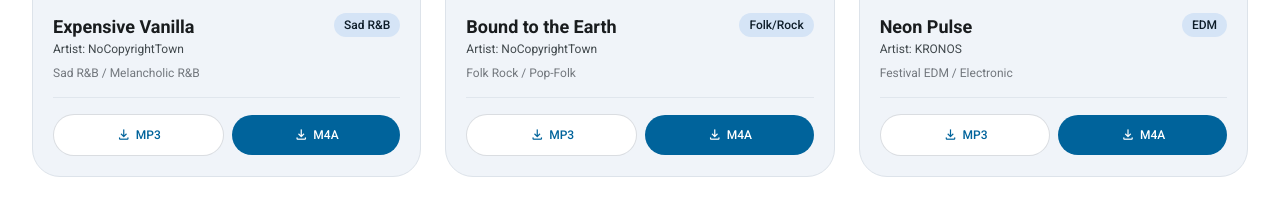
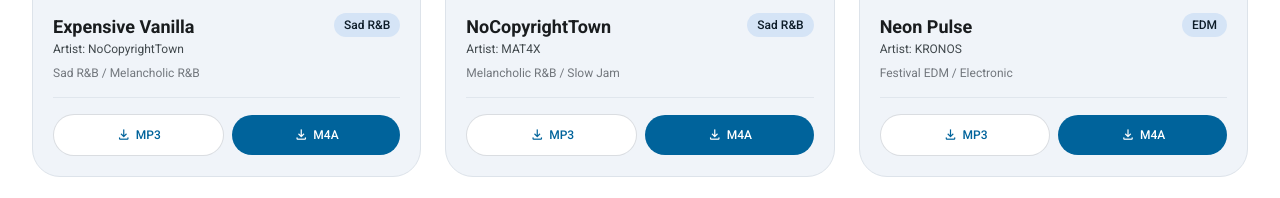
Before and after one commit to XPDevApps/NoCopyrightTown, a plain HTML site: page index.html in a window 1280 px wide. Shown: the part 1253-1451 px from the top of the page. Drawn offline with nearby package versions, Linux system fonts and the light colour scheme.

Commit message:
Update track information and audio source links
Updated track details including durations, IDs, titles, and audio sources. Changed download links to use mp3 and m4a sources appropriately.

```diff
--- a/index.html
+++ b/index.html
@@ -364,22 +364,24 @@
                 genre: 'Sad R&B',
                 style: 'Sad R&B / Melancholic R&B',
                 bpm: 150,
-                duration: '2:45',
+                duration: '2:54',
                 imageSrc: 'https://xpdevapps.github.io/NoCopyrightTown/Expensive%20Vanilla.jpg',
-                audioSrc: 'https://xpdevapps.github.io/NoCopyrightTown/Expensive%20Vanilla.m4a',
+                m4aSrc: 'https://xpdevapps.github.io/NoCopyrightTown/Expensive%20Vanilla.m4a', // Lu par défaut & Téléchargeable M4A
+                mp3Src: 'https://xpdevapps.github.io/NoCopyrightTown/Expensive%20Vanilla.mp3', // Téléchargeable MP3
                 popular: 100,
-                date: '2026-11-04'
+                date: '2026-11-03'
             },
             {
-                id: 'bound_to_the_earth',
-                title: 'Bound to the Earth',
-                artist: 'NoCopyrightTown',
-                genre: 'Folk/Rock',
-                style: 'Folk Rock / Pop-Folk',
+                id: 'midnight_vibes',
+                title: 'NoCopyrightTown',
+                artist: 'MAT4X',
+                genre: 'Sad R&B',
+                style: 'Melancholic R&B / Slow Jam',
                 bpm: 85,
                 duration: '3:00',
                 imageSrc: 'https://xpdevapps.github.io/NoCopyrightTown/Bound%20to%20the%20Earth.jpg',
-                audioSrc: 'https://xpdevapps.github.io/NoCopyrightTown/Bound%20to%20the%20Earth.m4a',
+                m4aSrc: 'https://xpdevapps.github.io/NoCopyrightTown/Bound%20to%20the%20Earth.m4a',
+                mp3Src: 'https://xpdevapps.github.io/NoCopyrightTown/Bound%20to%20the%20Earth.mp3',
                 popular: 85,
                 date: '2026-11-04'
             },
@@ -392,7 +394,8 @@
                 bpm: 128,
                 duration: '3:10',
                 imageSrc: 'https://images.unsplash.com/photo-1470225620780-dba8ba36b745?auto=format&fit=crop&w=400&q=80',
-                audioSrc: 'https://xpdevapps.github.io/NoCopyrightTown/Expensive%20Vanilla.mp3',
+                m4aSrc: 'https://xpdevapps.github.io/NoCopyrightTown/Expensive%20Vanilla.m4a',
+                mp3Src: 'https://xpdevapps.github.io/NoCopyrightTown/Expensive%20Vanilla.mp3',
                 popular: 92,
                 date: '2026-02-28'
             },
@@ -405,7 +408,8 @@
                 bpm: 155,
                 duration: '3:22',
                 imageSrc: 'https://images.unsplash.com/photo-1514525253161-7a46d19cd819?auto=format&fit=crop&w=400&q=80',
-                audioSrc: 'https://xpdevapps.github.io/NoCopyrightTown/Expensive%20Vanilla.mp3',
+                m4aSrc: 'https://xpdevapps.github.io/NoCopyrightTown/Expensive%20Vanilla.m4a',
+                mp3Src: 'https://xpdevapps.github.io/NoCopyrightTown/Expensive%20Vanilla.mp3',
                 popular: 78,
                 date: '2026-01-20'
             },
@@ -416,9 +420,10 @@
                 genre: 'Phonk',
                 style: 'Drift Phonk / Aggressive',
                 bpm: 160,
-                duration: '2:05',
+                    duration: '2:05',
                 imageSrc: 'https://images.unsplash.com/photo-1508700115892-45ecd05ae2ad?auto=format&fit=crop&w=400&q=80',
-                audioSrc: 'https://xpdevapps.github.io/NoCopyrightTown/Expensive%20Vanilla.mp3',
+                m4aSrc: 'https://xpdevapps.github.io/NoCopyrightTown/Expensive%20Vanilla.m4a',
+                mp3Src: 'https://xpdevapps.github.io/NoCopyrightTown/Expensive%20Vanilla.mp3',
                 popular: 95,
                 date: '2026-02-10'
             },
@@ -431,7 +436,8 @@
                 bpm: 75,
                 duration: '2:30',
                 imageSrc: 'https://images.unsplash.com/photo-1501386761578-eac5c94b800a?auto=format&fit=crop&w=400&q=80',
-                audioSrc: 'https://xpdevapps.github.io/NoCopyrightTown/Expensive%20Vanilla.mp3',
+                m4aSrc: 'https://xpdevapps.github.io/NoCopyrightTown/Expensive%20Vanilla.m4a',
+                mp3Src: 'https://xpdevapps.github.io/NoCopyrightTown/Expensive%20Vanilla.mp3',
                 popular: 88,
                 date: '2026-01-05'
             }
@@ -504,10 +510,12 @@
                     </div>
 
                     <div class="pt-4 mt-4 border-t border-md-surface-container-highest/80 flex items-center gap-2">
-                        <a href="${track.audioSrc}" download class="m3-btn flex-1 py-2 px-3 bg-white text-md-primary border border-md-outline-variant/60 rounded-m3-full text-xs font-medium flex items-center justify-center gap-1">
+                        <!-- Bouton Téléchargement MP3 -->
+                        <a href="${track.mp3Src}" download class="m3-btn flex-1 py-2 px-3 bg-white text-md-primary border border-md-outline-variant/60 rounded-m3-full text-xs font-medium flex items-center justify-center gap-1">
                             <span class="material-symbols-outlined text-base">download</span> MP3
                         </a>
-                        <a href="${track.audioSrc.replace('.mp3', '.m4a')}" download class="m3-btn flex-1 py-2 px-3 bg-md-primary text-white rounded-m3-full text-xs font-medium flex items-center justify-center gap-1">
+                        <!-- Bouton Téléchargement M4A -->
+                        <a href="${track.m4aSrc}" download class="m3-btn flex-1 py-2 px-3 bg-md-primary text-white rounded-m3-full text-xs font-medium flex items-center justify-center gap-1">
                             <span class="material-symbols-outlined text-base">download</span> M4A
                         </a>
                     </div>
@@ -580,7 +588,8 @@
                 }
             } else {
                 activeTrackId = trackId;
-                audioPlayer.src = selectedTrack.audioSrc;
+                // Force le lecteur à lire spécifiquement la source M4A pour la lecture en ligne
+                audioPlayer.src = selectedTrack.m4aSrc;
                 audioPlayer.play().catch(() => {});
                 isPlaying = true;
             }
```
